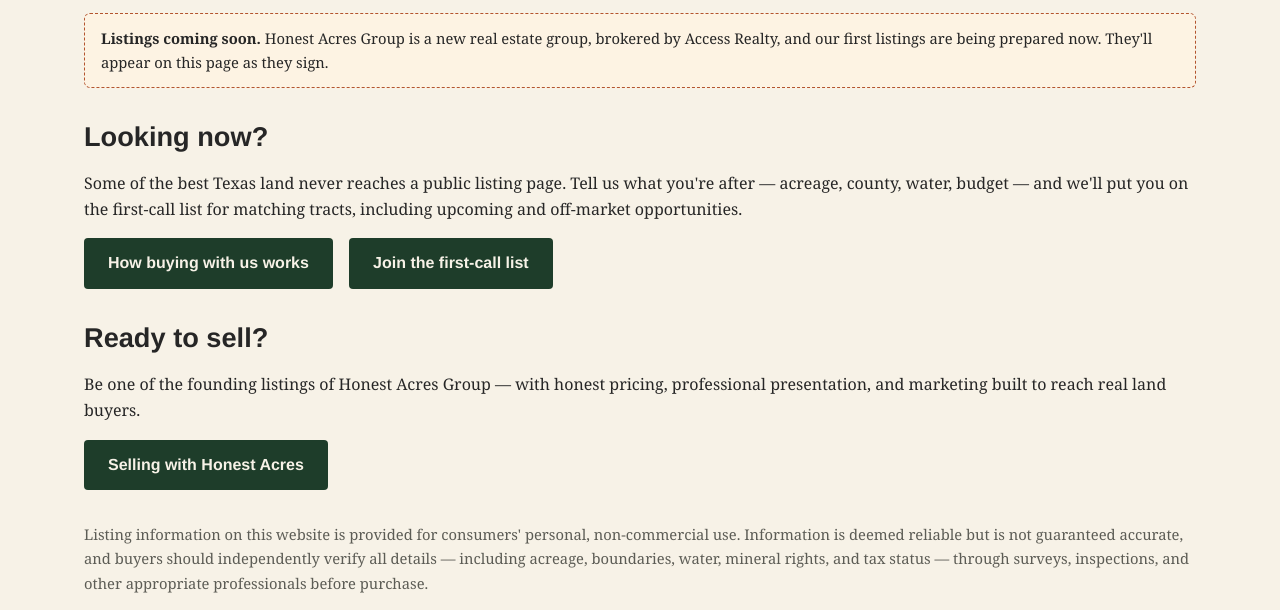
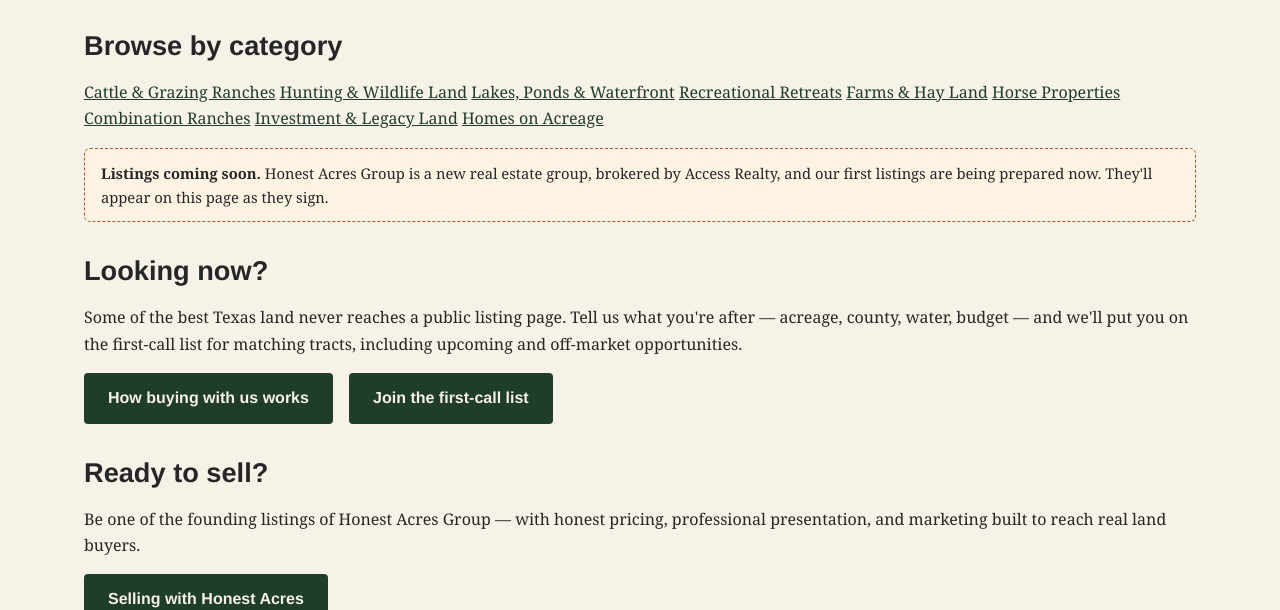
Before and after one commit to Honestacres/honest-acres-group-site-, an Astro site: page /listings in a window 1280 px wide. Shown: the part 201-811 px from the top of the page. Built offline with nearby package versions, Linux system fonts and the light colour scheme; Astro itself is replaced by a stand-in of ours.

Commit message:
Listings page: browse by category

```diff
--- a/src/pages/listings/index.astro
+++ b/src/pages/listings/index.astro
@@ -13,6 +13,19 @@ const fmt = (n?: number) => (n ? `$${n.toLocaleString('en-US')}` : 'Call for pri
   <section class="section">
     <div class="container">
       <h1>Land for sale</h1>
+
+      <h2>Browse by category</h2>
+      <p class="chips">
+        <a class="chip" href="/listings/">Cattle &amp; Grazing Ranches</a>
+        <a class="chip" href="/listings/">Hunting &amp; Wildlife Land</a>
+        <a class="chip" href="/listings/">Lakes, Ponds &amp; Waterfront</a>
+        <a class="chip" href="/listings/">Recreational Retreats</a>
+        <a class="chip" href="/listings/">Farms &amp; Hay Land</a>
+        <a class="chip" href="/listings/">Horse Properties</a>
+        <a class="chip" href="/listings/">Combination Ranches</a>
+        <a class="chip" href="/listings/">Investment &amp; Legacy Land</a>
+        <a class="chip" href="/listings/">Homes on Acreage</a>
+      </p>
 
       {listings.length === 0 ? (
         <>
```
